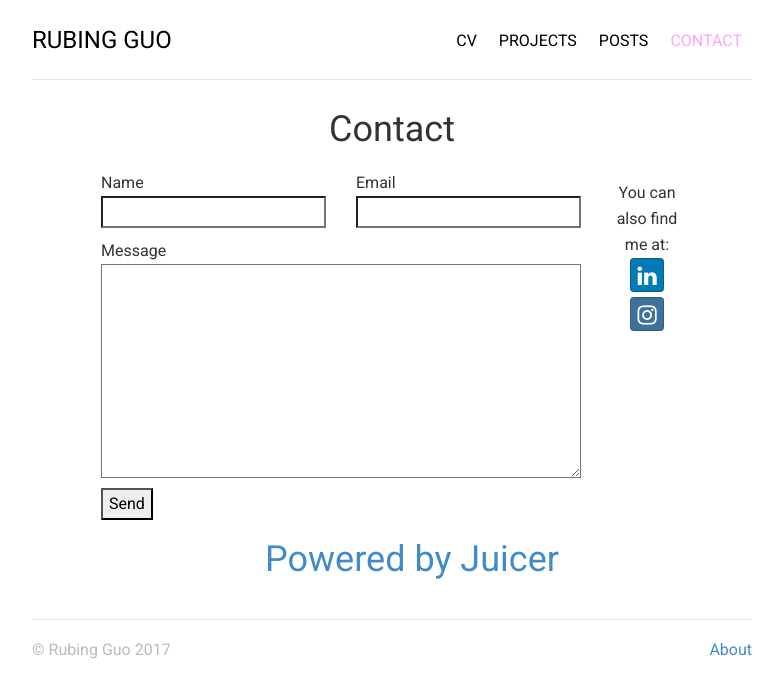
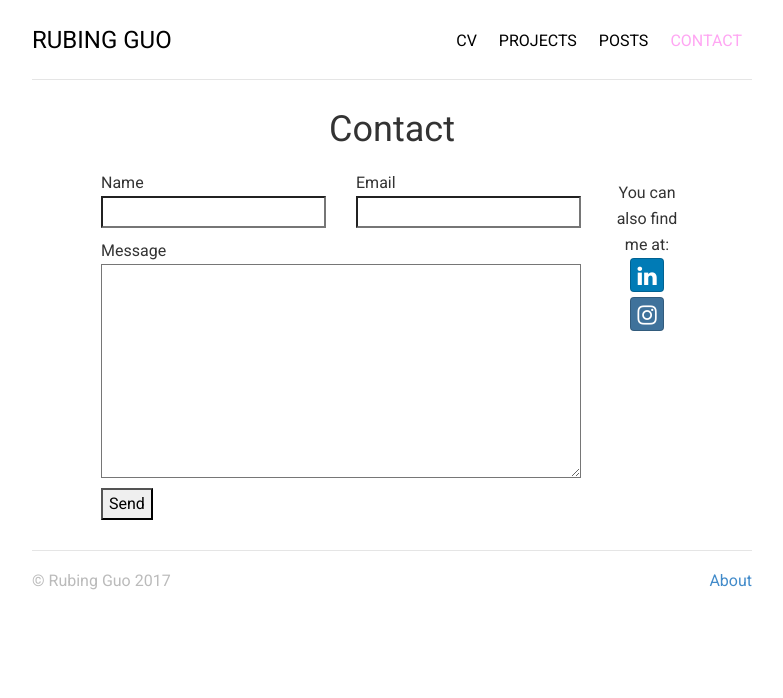
Before and after one commit to flower-joke/peanutshells.github.io, a Jekyll site: the page built from contact/index.html, in a window 1280 px wide. Shown: the top 698 px of the page, without its empty margins (248-1031 px from the left). Built offline with Jekyll 4.4.1, drawn with Linux system fonts in a browser that asks for light colours; nearby versions of some CDN libraries; a script that is not in the unit is left out.

Commit message:
Update index.html

```diff
--- a/contact/index.html
+++ b/contact/index.html
@@ -39,13 +39,5 @@ description: ---hehe
 		</div>
 
 	</div>
-	<!--
-	<a href=" http://weibo.com/elvinruby" target="_blank" class="btn btn-social-icon btn-weibo" onclick="_gaq.push(['_trackEvent', 'btn-social-icon', 'click', 'btn-weibo']);">
-		<span class="fa fa-weibo"></span>
-	</a>
-	-->
 
-<script src="//assets.juicer.io/embed.js" type="text/javascript"></script>
-<link href="//assets.juicer.io/embed.css" media="all" rel="stylesheet" type="text/css" />
-<ul class="juicer-feed" data-feed-id="rubieguo"><h1 class="referral"><a href="https://www.juicer.io">Powered by Juicer</a></h1></ul>
 </div>
```
